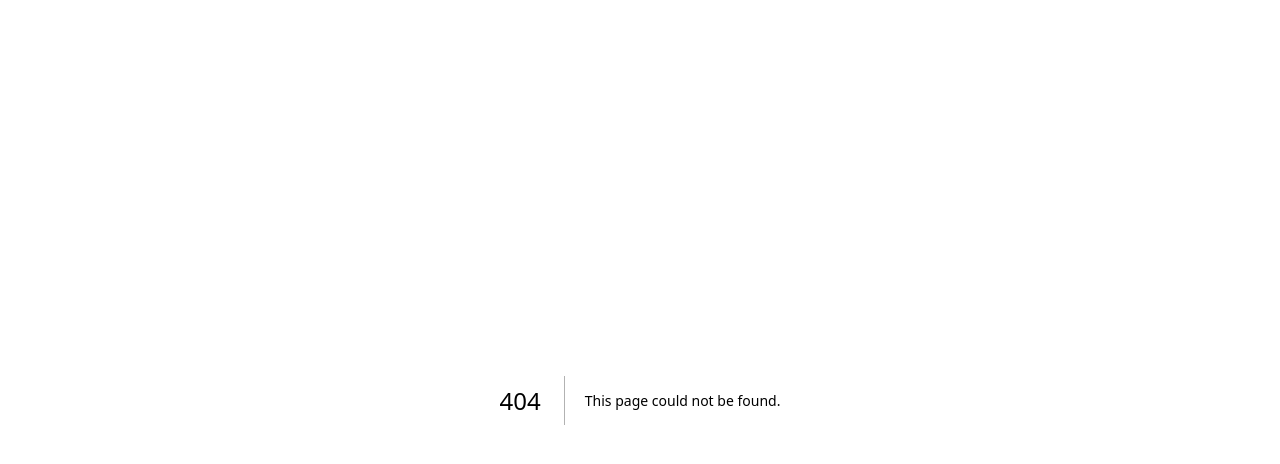
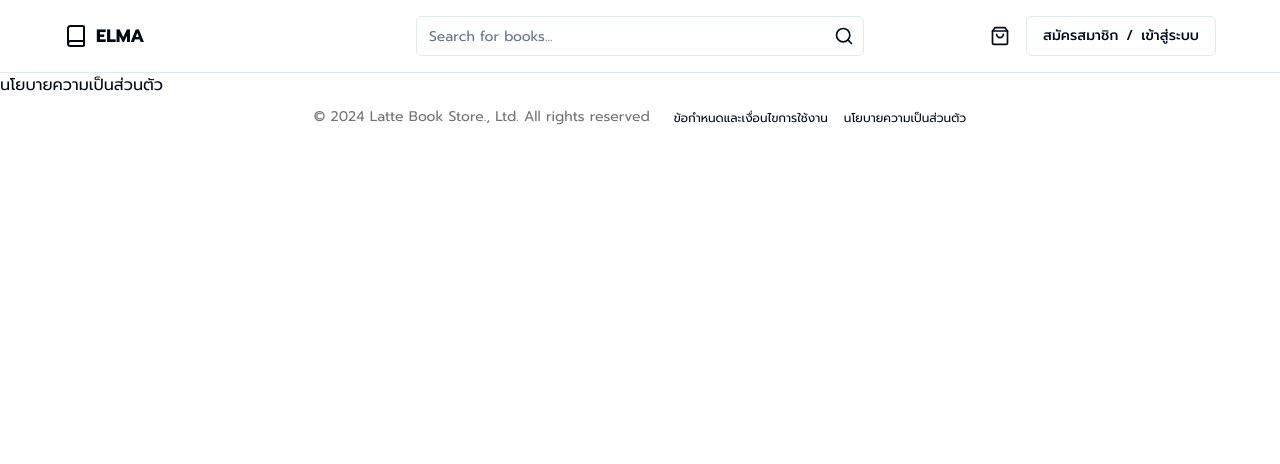
Before and after one commit to staciax/elma, a Next.js app in the folder frontend/: page /privacy-policy in a window 1280 px wide. Before the commit this address had no page. Shown: the top 464 px of the page. Built offline with nearby package versions, Linux system fonts and the light colour scheme.

Commit message:
add page privacy-policy, terms

```diff
--- /dev/null
+++ b/frontend/app/(routes)/(home)/privacy-policy/page.tsx
@@ -0,0 +1,5 @@
+import React from 'react';
+
+export default function Page() {
+	return <div>นโยบายความเป็นส่วนตัว</div>;
+}
--- /dev/null
+++ b/frontend/app/(routes)/(home)/terms/page.tsx
@@ -0,0 +1,5 @@
+import React from 'react';
+
+export default function Page() {
+	return <div>ข้อกำหนดและเงื่อนไขการใช้งาน</div>;
+}
```
